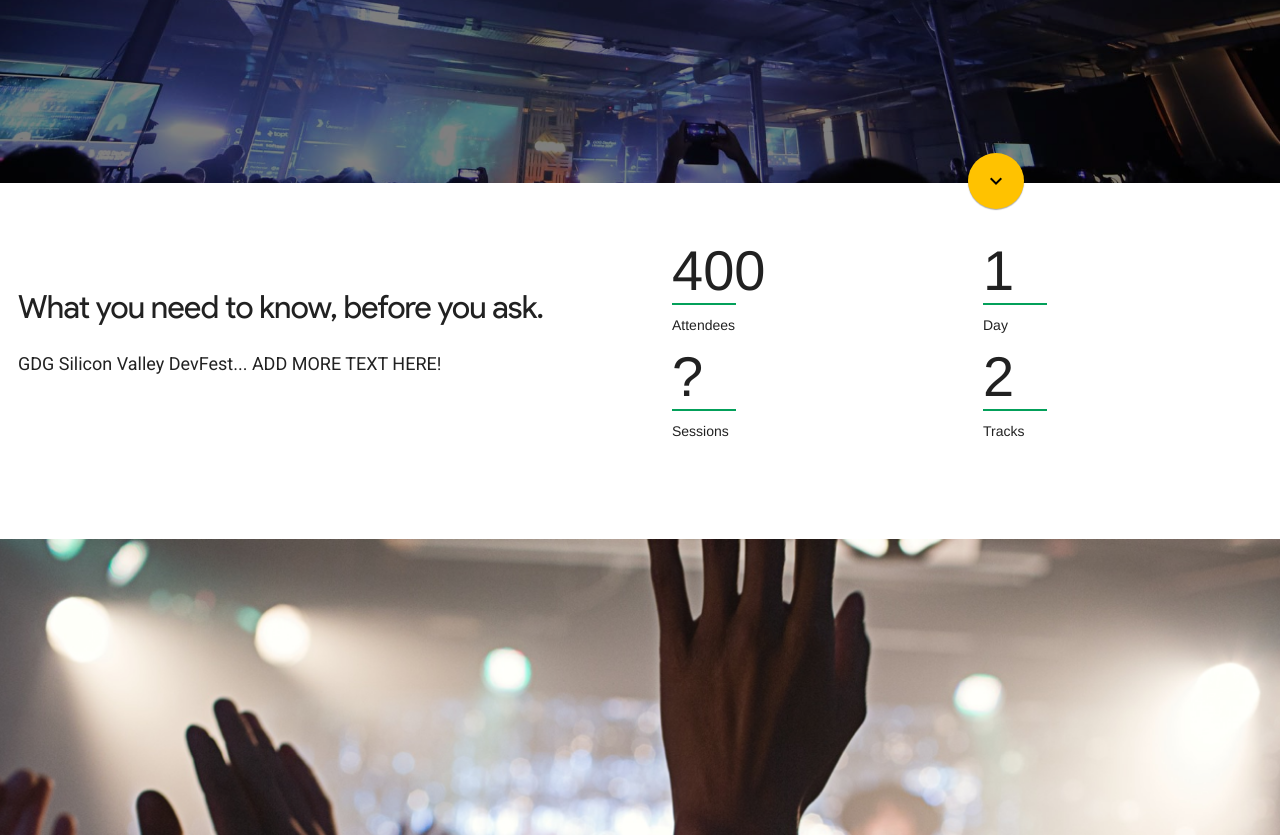
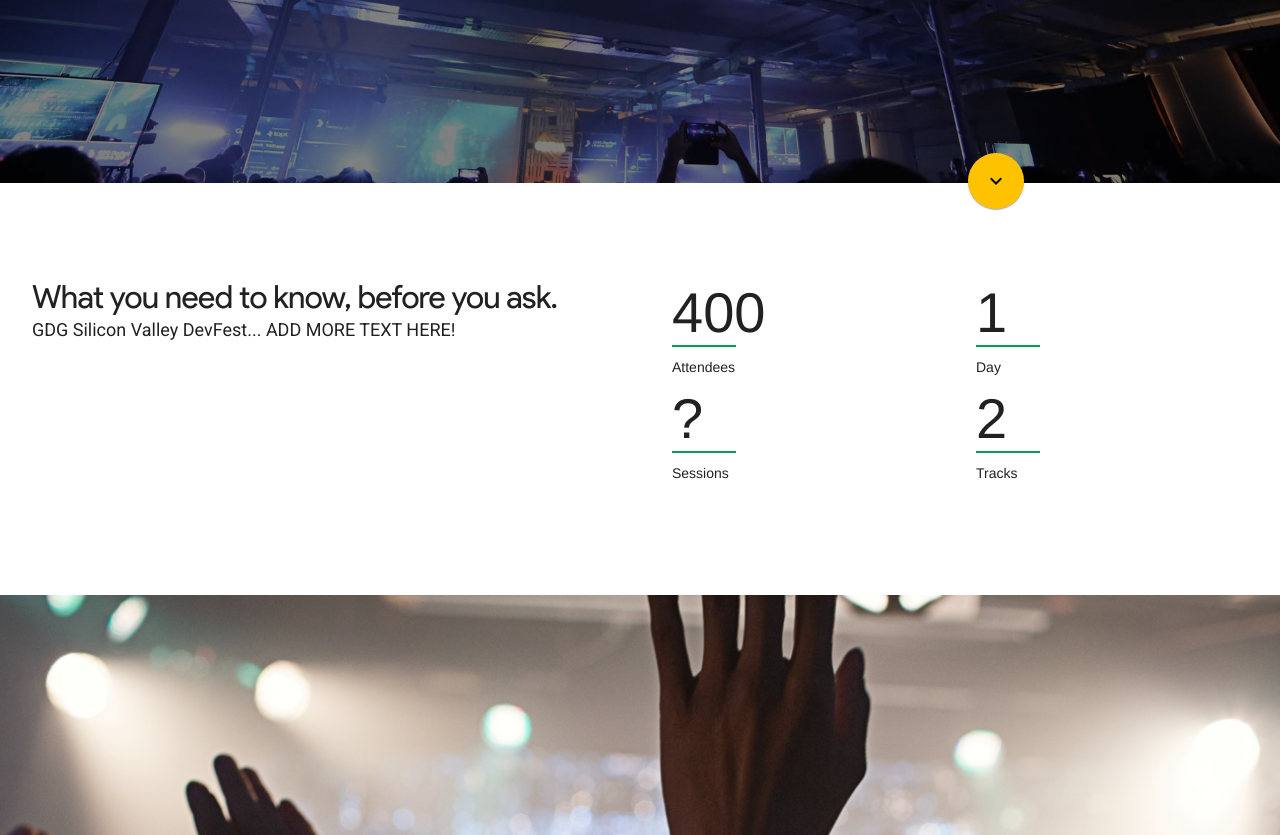
Before and after one commit to twhetzel/gdgsv-devfest-2019, a Flask app: page / in a window 1280 px wide. Shown: the part 481-1316 px from the top of the page. Run offline with Flask 2, Linux system fonts and the light colour scheme.

Commit message:
more about section formatting

```diff
--- a/static/styles.css
+++ b/static/styles.css
@@ -33,9 +33,10 @@ a img{
   color: #fff;
 }
 
-h1 {
+.container-title {
   font-family: 'Product Sans Regular', 'Roboto', 'Helvetica', 'Arial', sans-serif;
   font-size: 32px;
+  margin: 0px;
 }
 
 p {
@@ -47,7 +48,7 @@ p {
   grid-gap: 64px;
   grid-template-columns: repeat(auto-fit, minmax(400px, 1fr));
   display: grid;
-  padding: 18px;
+  padding: 32px;
 }
 
 *, ::before, ::after {
@@ -59,6 +60,7 @@ p {
   display: grid;
   grid-gap: 32px;
   grid-template-columns: repeat(2, 1fr);
+  margin-top: 28px;
 }
 
 .numbers {
@@ -297,24 +299,24 @@ p {
     font-weight: 300;
   }
 
-.android-screen-section {
+.about-section {
   position: relative;
   padding-top: 60px;
   padding-bottom: 80px;
 }
 
-.android-screens {
+/*.android-screens {
   text-align: right;
   width: 100%;
   white-space: nowrap;
   overflow-x: auto;
-}
+}*/
 
-.android-screen {
+.about {
   text-align: center;
 }
 
-.android-screen .android-link {
+.about .android-link {
   margin-top: 16px;
   display: block;
   z-index: 2;
@@ -330,7 +332,7 @@ p {
   margin-right: 32px;
 }
 
-  .android-wear .android-screen-image {
+  .android-wear .about-image {
     width: 40%;
     z-index: 1;
   }
@@ -342,7 +344,7 @@ p {
   margin-right: 48px;
 }
 
-  .android-phone .android-screen-image {
+  .android-phone .about-image {
     width: 100%;
     z-index: 1;
   }
@@ -354,7 +356,7 @@ p {
   margin-right: 64px;
 }
 
-  .android-tablet .android-screen-image {
+  .android-tablet .about-image {
     width: 100%;
     z-index: 1;
   }
@@ -371,7 +373,7 @@ p {
   margin-right: 80px;
 }
 
-  .android-tv .android-screen-image {
+  .android-tv .about-image {
     width: 100%;
     z-index: 1;
   }
@@ -383,7 +385,7 @@ p {
   overflow: hidden;
 }
 
-  .android-auto .android-screen-image {
+  .android-auto .about-image {
     display: block;
     height: 300px;
     z-index: 1;
--- a/templates/index.html
+++ b/templates/index.html
@@ -140,20 +140,17 @@
             </button>
           </a>
         </div>
+
         <!-- About section -->
-        <!-- <div class="android-screen-section mdl-typography--text-center"> -->
-        <div class="android-screen-section">
+        <div class="about-section">
           <a name="about"></a>
-
-          <div class="content">
-
-            <div>
-              <h1>What you need to know, before you ask.</h1>
-              <p>GDG Silicon Valley DevFest... ADD MORE TEXT HERE!</p>
-            </div>
-
-           <div class="statistics-block">
-
+          <div class="container">
+            <div class="content">
+              <div>
+                <h1 class="container-title">What you need to know, before you ask.</h1>
+                <p>GDG Silicon Valley DevFest... ADD MORE TEXT HERE!</p>
+              </div>
+              <div class="statistics-block">
                 <div class="item">
                   <div class="numbers">400</div>
                   <div class="label">Attendees</div>
@@ -171,45 +168,10 @@
                   <div class="label">Tracks</div>
                 </div>
               </div>
-            <!-- </div> -->
+            </div>
           </div>
         </div>
 
-          <!-- <div class="mdl-typography--display-1-color-contrast">Powering screens of all sizes</div>
-          <div class="android-screens">
-            <div class="android-wear android-screen">
-              <a class="android-image-link" href="">
-                <img class="android-screen-image" src="images/wear-silver-on.png">
-                <img class="android-screen-image" src="images/wear-black-on.png">
-              </a>
-              <a class="android-link mdl-typography--font-regular mdl-typography--text-uppercase" href="">Android Wear</a>
-            </div>
-            <div class="android-phone android-screen">
-              <a class="android-image-link" href="">
-                <img class="android-screen-image" src="images/nexus6-on.jpg">
-              </a>
-              <a class="android-link mdl-typography--font-regular mdl-typography--text-uppercase" href="">Phones</a>
-            </div>
-            <div class="android-tablet android-screen">
-              <a class="android-image-link" href="">
-                <img class="android-screen-image" src="images/nexus9-on.jpg">
-              </a>
-              <a class="android-link mdl-typography--font-regular mdl-typography--text-uppercase" href="">Tablets</a>
-            </div>
-            <div class="android-tv android-screen">
-              <a class="android-image-link" href="">
-                <img class="android-screen-image" src="images/tv-on.jpg">
-              </a>
-              <a class="android-link mdl-typography--font-regular mdl-typography--text-uppercase" href="">Android TV</a>
-            </div>
-            <div class="android-auto android-screen">
-              <a class="android-image-link" href="">
-                <img class="android-screen-image" src="images/auto-on.jpg">
-              </a>
-              <a class="android-link mdl-typography--font-regular mdl-typography--text-uppercase mdl-typography--text-left" href="">Coming Soon: Android Auto</a>
-            </div>
-          </div>
-        </div> -->
         <div class="android-wear-section">
           <div class="android-wear-band">
             <div class="android-wear-band-text">
```
